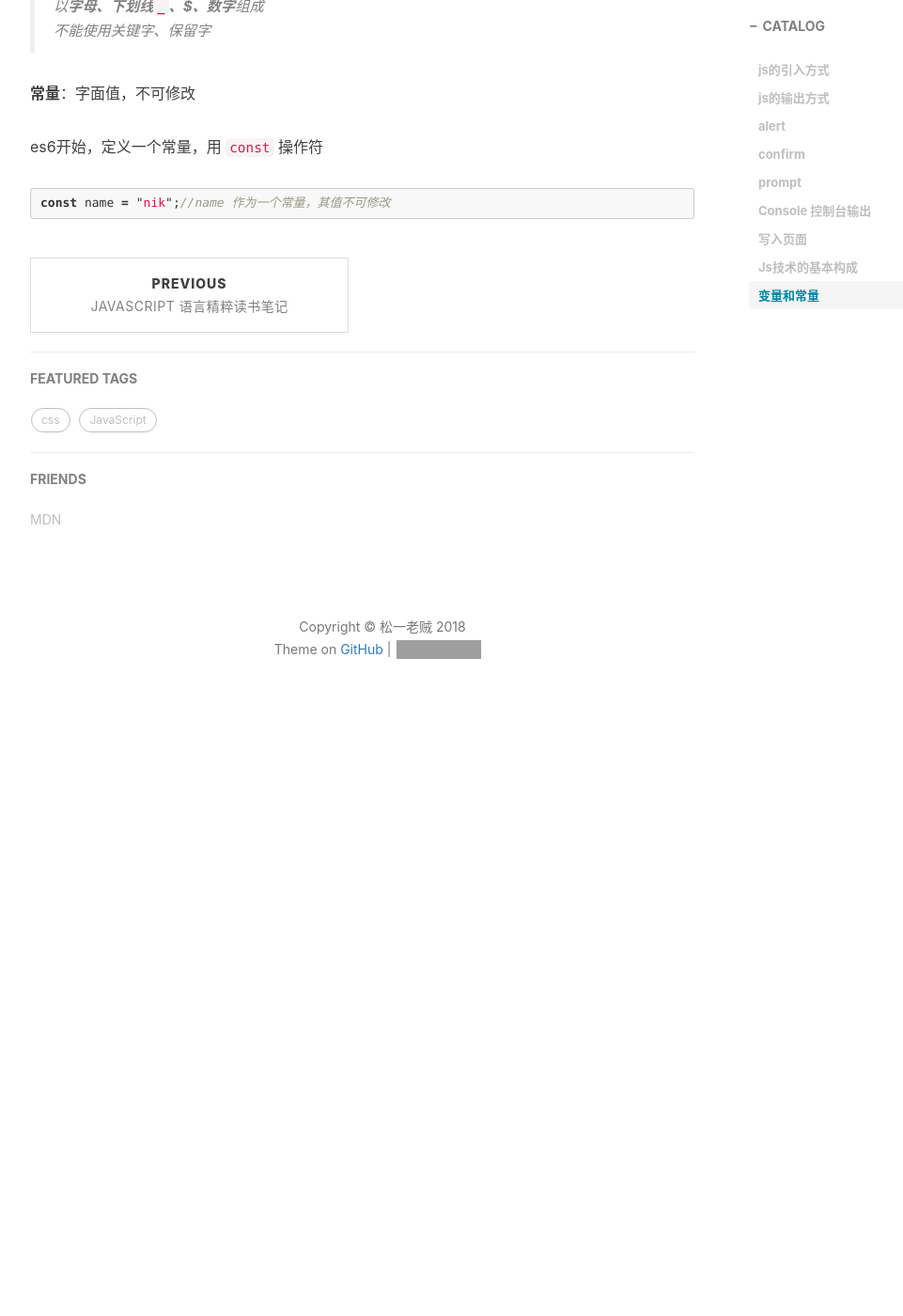
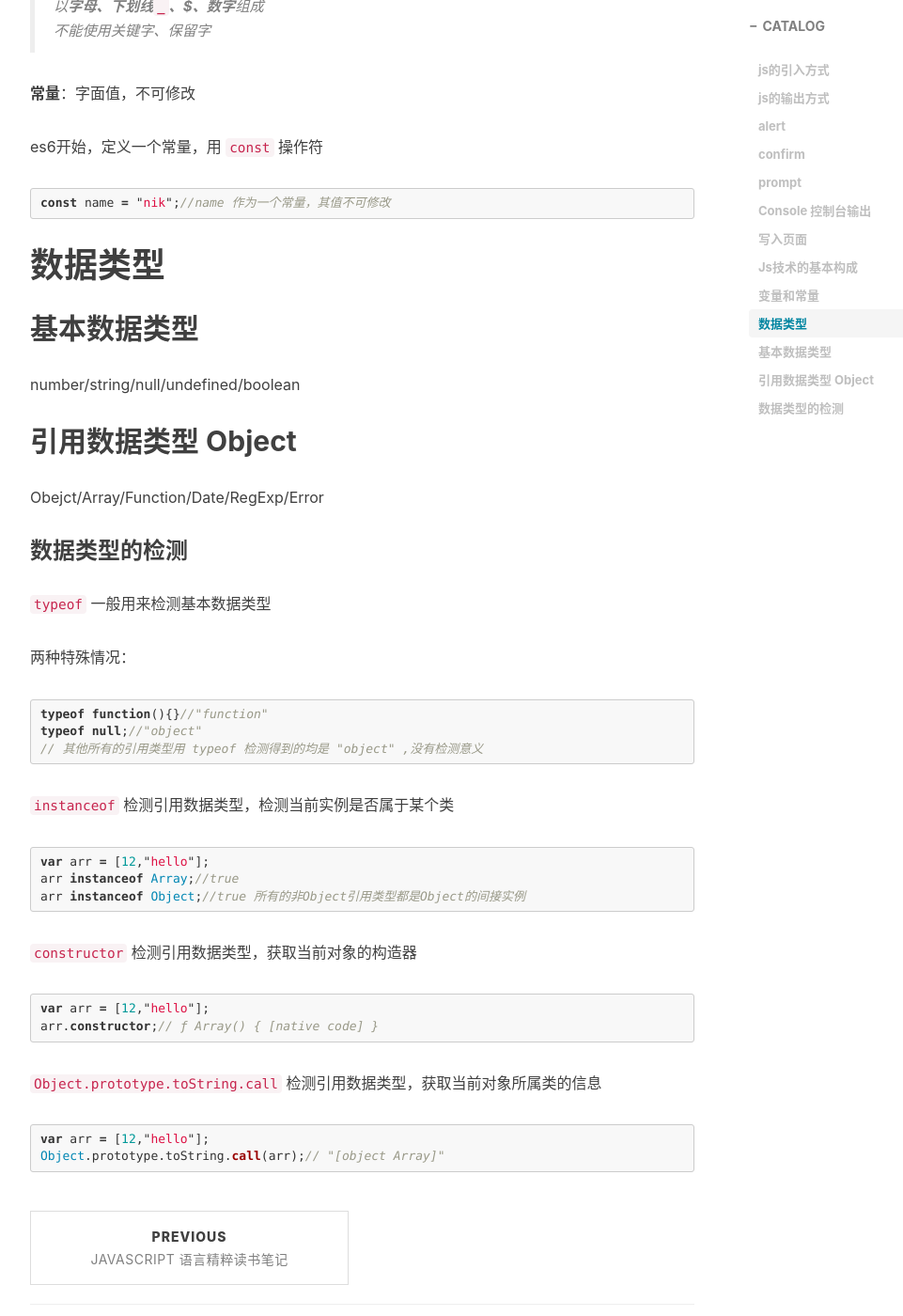
Before and after one commit to sunwgit/sunwgit.github.io, a Jekyll site: the page built from _posts/2018-01-03-js笔记第一天.md, in a window 1280 px wide and 1400 px high, scrolled down 2680 px. Shown: the whole window at 94% size, without its empty margins (233-1194 px from the left). Built offline with Jekyll 4.4.1, drawn with Linux system fonts in a browser that asks for light colours; nearby versions of some CDN libraries; our own code applies the rules of GitHub Pages for plain Markdown files; comment, search, counter and statistics services are not loaded; before the commit the page ends 3475 px from its top, so only the background shows below that; grey boxes are pictures that could not be loaded.

Commit message:
数据类型&数据类型检测

````diff
--- a/_posts/2018-01-03-js笔记第一天.md
+++ b/_posts/2018-01-03-js笔记第一天.md
@@ -109,3 +109,46 @@ es6开始，定义一个常量，用 `const` 操作符
 ```js
 const name = "nik";//name 作为一个常量，其值不可修改
 ```
+
+# 数据类型
+
+## 基本数据类型
+
+number/string/null/undefined/boolean
+
+## 引用数据类型 Object
+
+Obejct/Array/Function/Date/RegExp/Error
+
+### 数据类型的检测
+
+`typeof` 一般用来检测基本数据类型
+
+两种特殊情况：
+```js
+typeof function(){}//"function"
+typeof null;//"object"
+// 其他所有的引用类型用 typeof 检测得到的均是 "object" ,没有检测意义
+```
+
+`instanceof` 检测引用数据类型，检测当前实例是否属于某个类
+
+```js
+var arr = [12,"hello"];
+arr instanceof Array;//true
+arr instanceof Object;//true 所有的非Object引用类型都是Object的间接实例
+```
+
+`constructor` 检测引用数据类型，获取当前对象的构造器
+
+```js
+var arr = [12,"hello"];
+arr.constructor;// ƒ Array() { [native code] }
+```
+
+`Object.prototype.toString.call` 检测引用数据类型，获取当前对象所属类的信息
+
+```js
+var arr = [12,"hello"];
+Object.prototype.toString.call(arr);// "[object Array]"
+```
````
